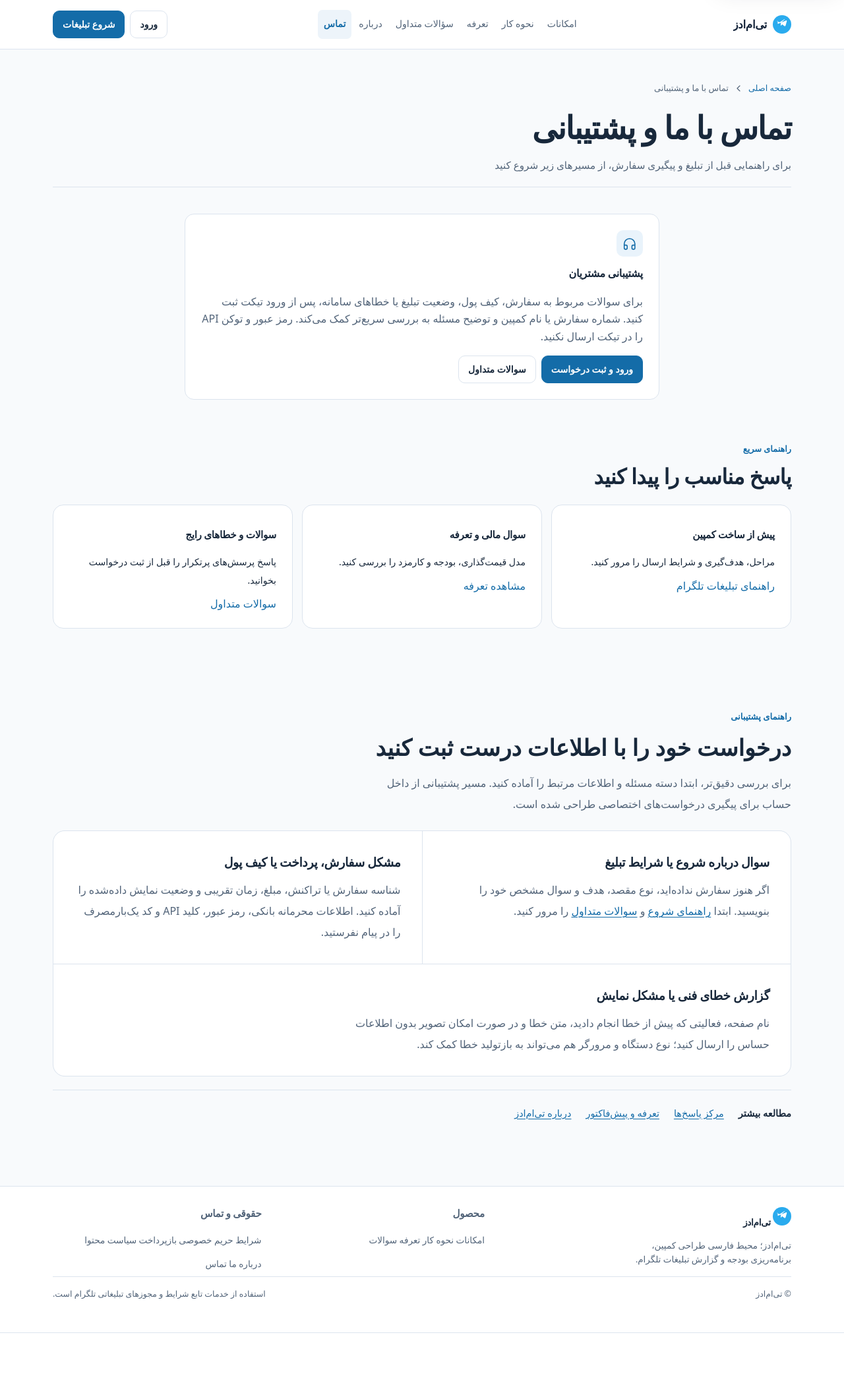
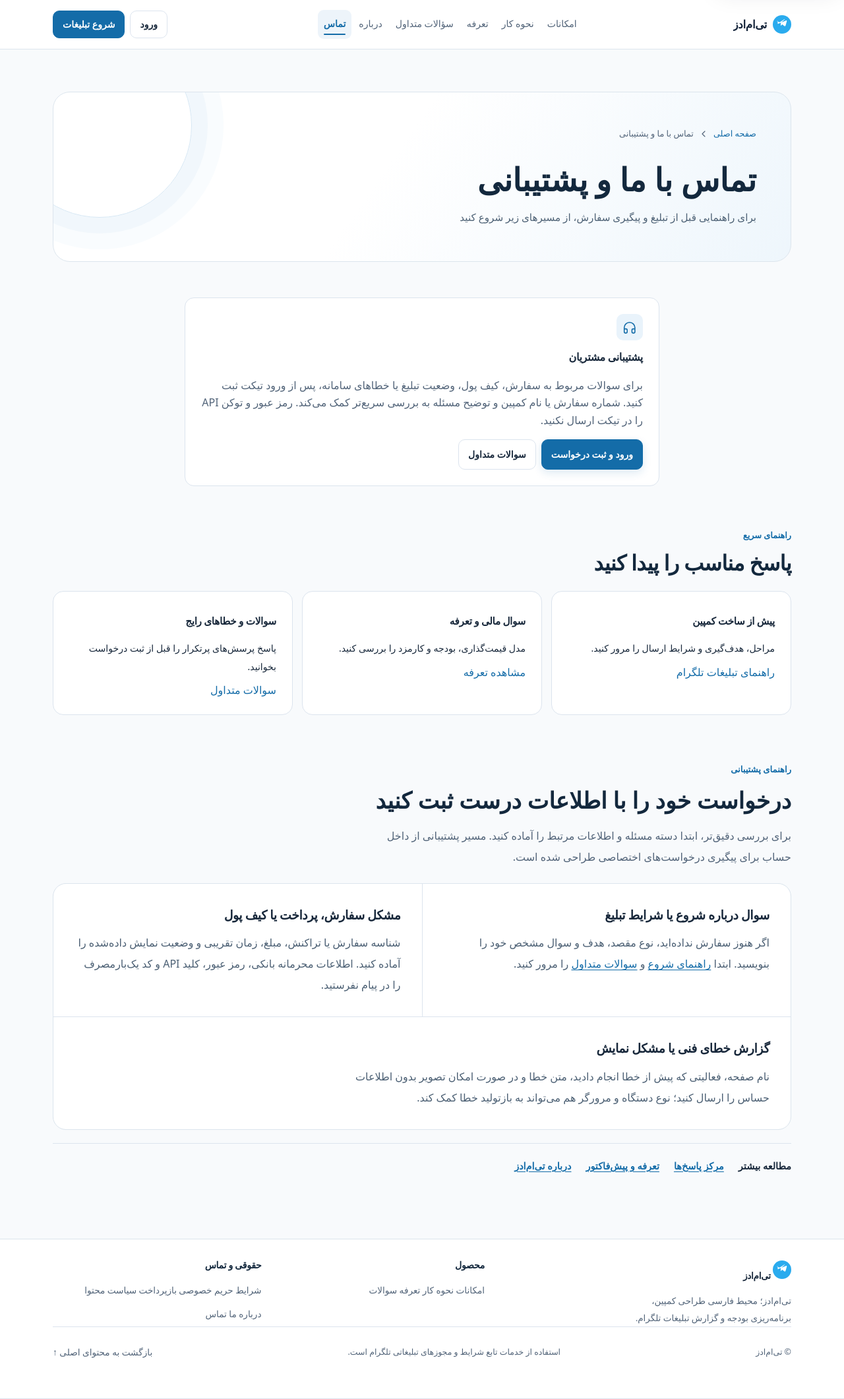
Before and after one commit to qashqaeii/TMADS, a Django app: page /contact/ in a window 1280 px wide. Shown: the whole page at 66% size. Before the commit the page ends 2021 px from the top, so only its background shows below. Run offline with Django 5.2, Linux system fonts and the light colour scheme; parts of the project's set-up code (start-up, migrations or seed data) failed here and were passed over; some libraries are stand-ins or nearby versions; some web fonts are replaced.

Commit message:
style(public): establish premium navigation, typography and accessible motion

```diff
--- /dev/null
+++ b/static/css/public-premium.css
@@ -0,0 +1,54 @@
+/* Public-only premium system: progressive enhancement, no layout shifts. */
+.public-premium{--pp-ink:#13283d;--pp-muted:#4c6074;--pp-line:#dce5ed;--pp-blue:#146ca8;--pp-soft:#edf5fb;--pp-paper:#fff;--pp-radius:20px;--pp-ease:cubic-bezier(.2,.8,.2,1);--pp-shadow:0 16px 42px rgb(23 53 79 / .075);color:var(--pp-ink)}
+.ui-final.public-premium .site-main--public{padding-block-end:clamp(40px,6vw,82px)}
+.public-premium .container{width:min(100% - 40px,1120px);max-width:1120px;margin-inline:auto}
+.public-premium .site-main--public :is(section,article,div)[id]{scroll-margin-top:100px}
+.ui-final.public-premium .ui-public-header{background:rgb(255 255 255 / .94);border-bottom:1px solid var(--pp-line);backdrop-filter:blur(14px)}
+.ui-final.public-premium .ui-public-header .nav-links--desktop a{position:relative;border-radius:9px;transition:color .2s,background-color .2s}
+.public-premium .nav-links--desktop a[aria-current=page]::after{content:"";position:absolute;inset-inline:18%;bottom:4px;height:2px;border-radius:2px;background:var(--pp-blue)}
+.ui-final.public-premium .ui-public-heading{padding-block:clamp(24px,5vw,64px) 6px}
+.ui-final.public-premium .ui-public-heading .public-hero__inner{position:relative;isolation:isolate;background:linear-gradient(125deg,#fff 45%,#eef6fc);border:1px solid var(--pp-line);border-radius:26px;padding:clamp(20px,4.4vw,52px);overflow:hidden}
+.pp-hero-accent{position:absolute;inset-inline-end:-70px;inset-block-start:-90px;width:280px;height:280px;border:1px solid #d6e7f4;border-radius:50%;box-shadow:0 0 0 24px rgb(218 233 245 / .28),0 0 0 48px rgb(218 233 245 / .16);z-index:-1;pointer-events:none}
+.ui-final.public-premium .public-hero__title{color:var(--pp-ink);letter-spacing:normal}
+.ui-final.public-premium .public-hero__subtitle{color:var(--pp-muted)}
+.public-premium .ui-public-crumb{margin-block-end:clamp(12px,2.5vw,24px)}
+.public-premium .ui-public-crumb a{text-underline-offset:3px}
+.ui-final.public-premium .public-section{padding-block:clamp(25px,4vw,48px) 0}
+.public-premium .ui-editorial{margin-block-start:clamp(38px,6vw,72px)}
+.public-premium .ui-editorial-grid{border-radius:var(--pp-radius);border-color:var(--pp-line)}
+.public-premium .ui-editorial-item{transition:background-color .25s var(--pp-ease)}
+.public-premium .ui-editorial-head,.public-premium .ui-landing-section-head{position:relative}
+.public-premium .ui-editorial-head h2,.public-premium .ui-landing-section-head h2{color:var(--pp-ink);font-weight:780}
+.public-premium .ui-editorial-item p,.public-premium .ui-public-reading p{color:var(--pp-muted)}
+.public-premium .ui-editorial-links a{font-weight:650}
+.public-premium .ui-landing-section-head>a{display:inline-flex;align-items:center;gap:6px;min-height:44px;font-weight:650}
+.public-premium .site-main--public .btn{min-height:46px;transition:background-color .2s,border-color .2s,box-shadow .25s,transform .25s var(--pp-ease)}
+.public-premium .site-main--public .btn-primary{box-shadow:0 5px 13px rgb(20 108 168 / .14)}
+.public-premium .site-main--public .btn:active{transform:scale(.985)}
+.public-premium .site-main--public :is(.feature-card,.step-card,.ui-editorial-item,.pricing-card--exec,.ui-public-contact){min-width:0;overflow-wrap:anywhere}
+.public-premium .site-main--public :is(.feature-card,.step-card,.pricing-card--exec,.ui-public-contact){transition:transform .28s var(--pp-ease),border-color .25s,box-shadow .28s var(--pp-ease)}
+.public-premium .ui-target-symbol,.public-premium .ui-auth-symbol{transition:transform .28s var(--pp-ease),background-color .2s}
+.ui-final.public-premium .ui-public-footer{background:#fff;border-top:1px solid var(--pp-line)}
+.public-premium .ui-public-footer .footer-col h2{font-size:.88rem;line-height:1.6;margin:0 0 8px;color:var(--pp-ink)}
+.public-premium .ui-public-footer .footer-tagline{max-width:34ch;line-height:1.95}
+.public-premium .ui-footer-bottom{align-items:center}
+.public-premium .pp-top-link{min-height:44px;display:inline-flex;align-items:center}
+.public-premium :is(a,button,input,select,textarea,summary):focus-visible{outline:2px solid var(--pp-blue);outline-offset:4px}
+.public-premium .pp-section-nav{display:flex;flex-wrap:wrap;gap:8px;margin-block:0 24px;padding:0;list-style:none}
+.public-premium .pp-section-nav a{display:inline-flex;min-height:44px;align-items:center;gap:6px;padding:8px 14px;border:1px solid var(--pp-line);border-radius:999px;background:#fff;color:var(--pp-ink);font-size:.86rem;text-decoration:none}
+.public-premium .pp-section-nav a:hover{border-color:#8abbd9;color:var(--pp-blue)}
+.public-premium .pp-note{display:flex;align-items:flex-start;gap:10px;padding:14px 18px;border:1px solid #dce9f4;border-radius:13px;background:#f2f8fc;color:var(--pp-muted);line-height:1.9}
+.public-premium .pp-note strong{color:var(--pp-ink)}
+@media(hover:hover) and (pointer:fine){
+ .public-premium .site-main--public :is(.feature-card,.step-card,.pricing-card--exec,.ui-public-contact):hover{transform:translateY(-3px);border-color:#b5d1e5;box-shadow:var(--pp-shadow)}
+ .public-premium .ui-editorial-item:hover{background:#f7fbff}
+ .public-premium .site-main--public .btn-primary:hover{transform:translateY(-2px);box-shadow:0 9px 20px rgb(20 108 168 / .20)}
+ .public-premium .feature-card:hover .ui-target-symbol{transform:translateY(-2px)}
+}
+@keyframes pp-in{from{opacity:.65;transform:translateY(12px)}to{opacity:1;transform:translateY(0)}}
+@keyframes pp-subtle{from{opacity:.8;transform:translateY(5px)}to{opacity:1;transform:translateY(0)}}
+.public-premium .pp-enter{animation:pp-in .55s var(--pp-ease) both}
+.public-premium .pp-enter-child{animation:pp-subtle .42s var(--pp-ease) both;animation-delay:var(--pp-delay,0ms)}
+@media(max-width:1080px){.public-premium .container{width:calc(100% - 36px)}}
+@media(max-width:600px){.public-premium .container{width:calc(100% - 28px)}.ui-final.public-premium .ui-public-heading .public-hero__inner{border-radius:18px;padding:20px}.pp-hero-accent{opacity:.5}.public-premium .ui-footer-bottom{gap:4px}.public-premium .ui-editorial-item{padding:20px}}
+@media(prefers-reduced-motion:reduce){.public-premium *, .public-premium *::before,.public-premium *::after{animation:none!important;transition:none!important;scroll-behavior:auto!important}}
--- /dev/null
+++ b/static/js/public-premium.js
@@ -0,0 +1,29 @@
+/* Cosmetic motion only; all text is visible before and without JavaScript. */
+(function () {
+  'use strict';
+  function boot() {
+    var root = document.querySelector('.public-premium');
+    if (!root) return;
+    var reduced = window.matchMedia('(prefers-reduced-motion: reduce)');
+    if (!reduced.matches && 'IntersectionObserver' in window) {
+      var observer = new IntersectionObserver(function(entries) {
+        entries.forEach(function(entry) {
+          if (!entry.isIntersecting) return;
+          observer.unobserve(entry.target);
+          if (!reduced.matches && !entry.target.contains(document.activeElement)) {
+            entry.target.classList.add('pp-enter');
+          }
+        });
+      }, {threshold: 0.06});
+      root.querySelectorAll('[data-pp-reveal], .ui-landing-section-head, .ui-editorial-head').forEach(function(el){observer.observe(el);});
+    }
+    root.querySelectorAll('details.ui-pp-faq-item, .ui-public-faq details').forEach(function(el){
+      el.addEventListener('toggle',function(){
+        var answer = el.querySelector('p');
+        if (!answer || !el.open || reduced.matches || typeof answer.animate !== 'function') return;
+        answer.animate([{opacity:.6,transform:'translateY(-3px)'},{opacity:1,transform:'translateY(0)'}],{duration:200,easing:'ease-out'});
+      });
+    });
+  }
+  if (document.readyState === 'loading') document.addEventListener('DOMContentLoaded',boot,{once:true}); else boot();
+}());
--- a/templates/includes/public_hero.html
+++ b/templates/includes/public_hero.html
@@ -1,5 +1,5 @@
-<section class="public-hero ui-public-heading {% if compact %}public-hero--compact{% endif %}">
-  <div class="container public-hero__inner">
+<section data-pp-reveal class="public-hero ui-public-heading {% if compact %}public-hero--compact{% endif %}">
+  <div class="container public-hero__inner"><div class="pp-hero-accent" aria-hidden="true"></div>
     <nav class="ui-public-crumb" aria-label="مسیر صفحه"><a href="{% url 'public:home' %}">صفحه اصلی</a>{% include "includes/lucide_icon.html" with name="chevron-left" size="sm" %}<span aria-current="page">{{ title }}</span></nav>
     {% if eyebrow %}<p class="public-hero__eyebrow">{{ eyebrow }}</p>{% endif %}
     <h1 class="public-hero__title">{{ title }}</h1>
--- a/templates/public_base.html
+++ b/templates/public_base.html
@@ -1,5 +1,7 @@
 {% extends "base.html" %}
-{% block body_class %}is-public{% endblock %}
+{% load static %}
+{% block extra_head %}<link rel="stylesheet" href="{% static 'css/public-premium.css' %}"><script defer src="{% static 'js/public-premium.js' %}"></script>{% endblock %}
+{% block body_class %}is-public public-premium{% block public_page_class %}{% endblock %}{% endblock %}
 {% block body %}
 <header class="site-header site-header--exec ui-public-header">
   <div
@@ -124,14 +126,14 @@
       <p class="footer-tagline muted">تی‌ام‌ادز؛ محیط فارسی طراحی کمپین، برنامه‌ریزی بودجه و گزارش تبلیغات تلگرام.</p>
     </div>
     <div class="footer-col">
-      <h3>محصول</h3>
+      <h2>محصول</h2>
       <a href="{% url 'public:features' %}">امکانات</a>
       <a href="{% url 'public:how_it_works' %}">نحوه کار</a>
       <a href="{% url 'public:pricing' %}">تعرفه</a>
       <a href="{% url 'public:faq' %}">سوالات</a>
     </div>
     <div class="footer-col">
-      <h3>حقوقی و تماس</h3>
+      <h2>حقوقی و تماس</h2>
       <a href="{% url 'public:terms' %}">شرایط</a>
       <a href="{% url 'public:privacy' %}">حریم خصوصی</a>
       <a href="{% url 'public:refund' %}">بازپرداخت</a>
@@ -140,6 +142,6 @@
       <a href="{% url 'public:contact' %}" {% if request.resolver_match.namespace == 'public' and request.resolver_match.url_name == 'contact' %}aria-current="page"{% endif %}>تماس</a>
     </div>
   </div>
-  <div class="container ui-footer-bottom"><span>© {{ PRODUCT_NAME }}</span><span>استفاده از خدمات تابع شرایط و مجوزهای تبلیغاتی تلگرام است.</span></div>
+  <div class="container ui-footer-bottom"><span>© {{ PRODUCT_NAME }}</span><span>استفاده از خدمات تابع شرایط و مجوزهای تبلیغاتی تلگرام است.</span><a href="#main-content" class="pp-top-link">بازگشت به محتوای اصلی ↑</a></div>
 </footer>
 {% endblock %}
```
